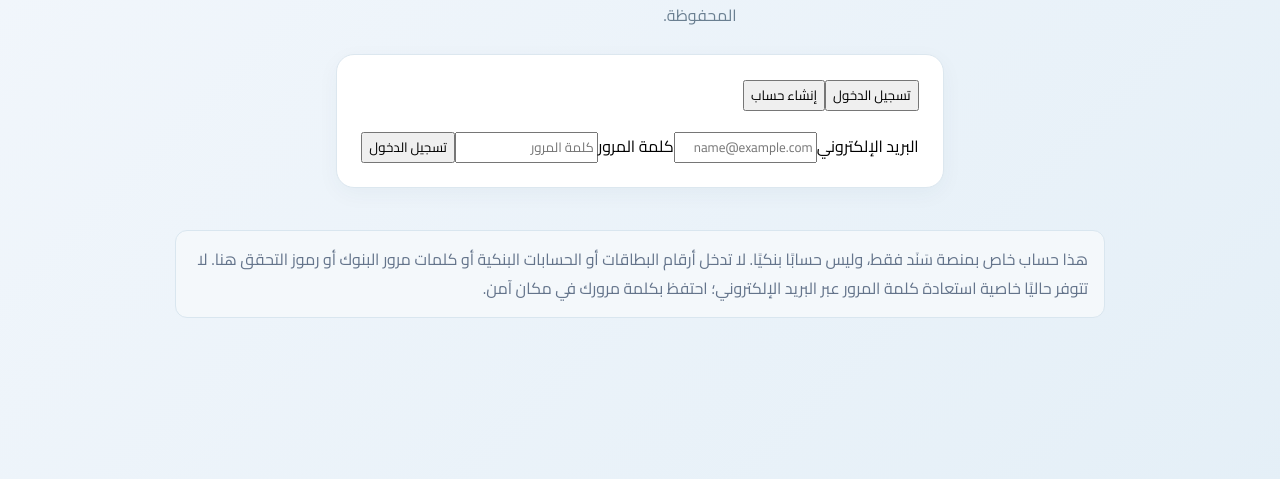
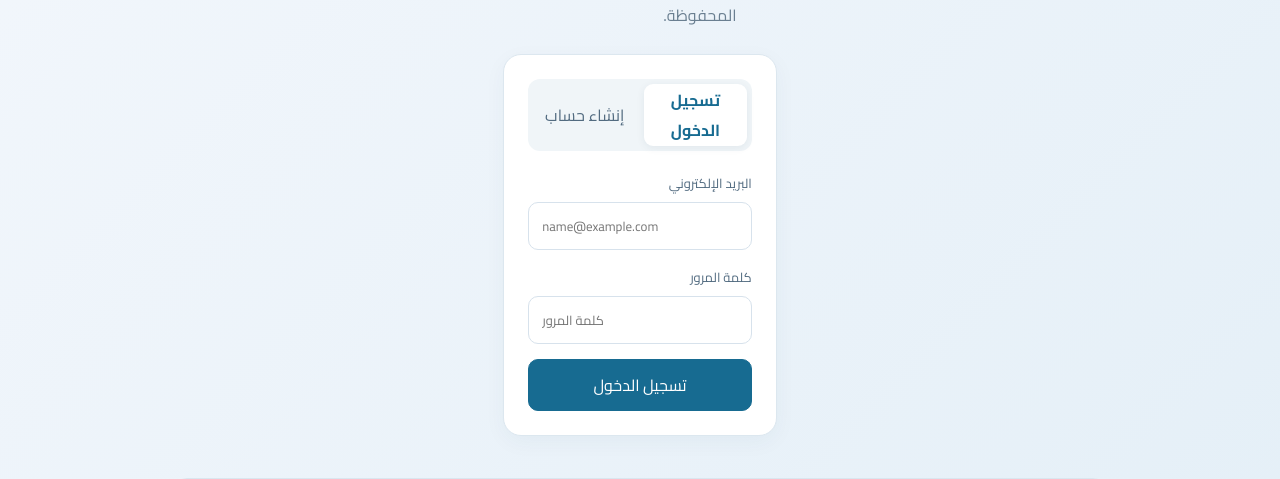
Before and after one commit to youssefgms02-jpg/sanad, a React (Vite) app: page /account in a window 1280 px wide. Shown: the part 275-754 px from the top of the page. Built offline with nearby package versions, Linux system fonts and the light colour scheme; no server answers.

Commit message:
Style account forms and session status

```diff
--- a/src/style.css
+++ b/src/style.css
@@ -1190,3 +1190,36 @@ html[data-theme="dark"] .banking-disclaimer, html[data-theme="dark"] .account-se
     .settings-card { padding: 18px; }
     .settings-account-card { grid-template-columns: 1fr; }
 }
+
+
+/* Account registration, login and synced favorites */
+.account-form-card { max-width: 620px; }
+.account-mode-switch { display: flex; gap: 8px; padding: 5px; border-radius: 12px; background: #f0f5f8; }
+.account-mode-switch button {
+    flex: 1; min-height: 42px; border: 0; border-radius: 9px; background: transparent;
+    color: #526b80; font: inherit; cursor: pointer;
+}
+.account-mode-switch button.selected { background: #fff; color: #176b91; box-shadow: 0 2px 8px #163b5c12; font-weight: 700; }
+.account-form { display: grid; gap: 15px; }
+.account-form label { display: grid; gap: 7px; color: #526b80; font-size: 13px; }
+.account-form input {
+    width: 100%; min-height: 46px; padding: 11px 13px; border: 1px solid #d7e2ec;
+    border-radius: 10px; background: #fff; color: #163b5c; font: inherit; direction: ltr;
+}
+.account-submit, .account-actions button {
+    display: inline-flex; align-items: center; justify-content: center; gap: 8px;
+    min-height: 43px; padding: 10px 15px; border: 1px solid #176b91;
+    border-radius: 10px; background: #176b91; color: #fff; font: inherit; cursor: pointer;
+}
+.account-submit:disabled, .account-actions button:disabled { opacity: .55; cursor: wait; }
+.account-form-hint { margin: -5px 0 0; color: #718096; font-size: 12px; }
+.account-actions { display: flex; flex-wrap: wrap; gap: 9px; margin-top: 16px; }
+.account-actions button:last-child { background: transparent; color: #526b80; border-color: #d7e2ec; }
+.account-user-details { min-width: 0; }
+.account-feedback { margin: 14px 0; padding: 12px 15px; border-radius: 10px; line-height: 1.7; }
+.account-feedback.error { background: #fff1f0; color: #a33a32; }
+.account-feedback.success { background: #eef8f1; color: #286344; }
+html[data-theme="dark"] .account-mode-switch { background: #1d3043; }
+html[data-theme="dark"] .account-mode-switch button.selected { background: #263d52; color: #d8edf8; }
+html[data-theme="dark"] .account-form label { color: #c3d1dc; }
+html[data-theme="dark"] .account-form input { background: #1d3043; border-color: #344b60; color: #e5edf5; }
```
